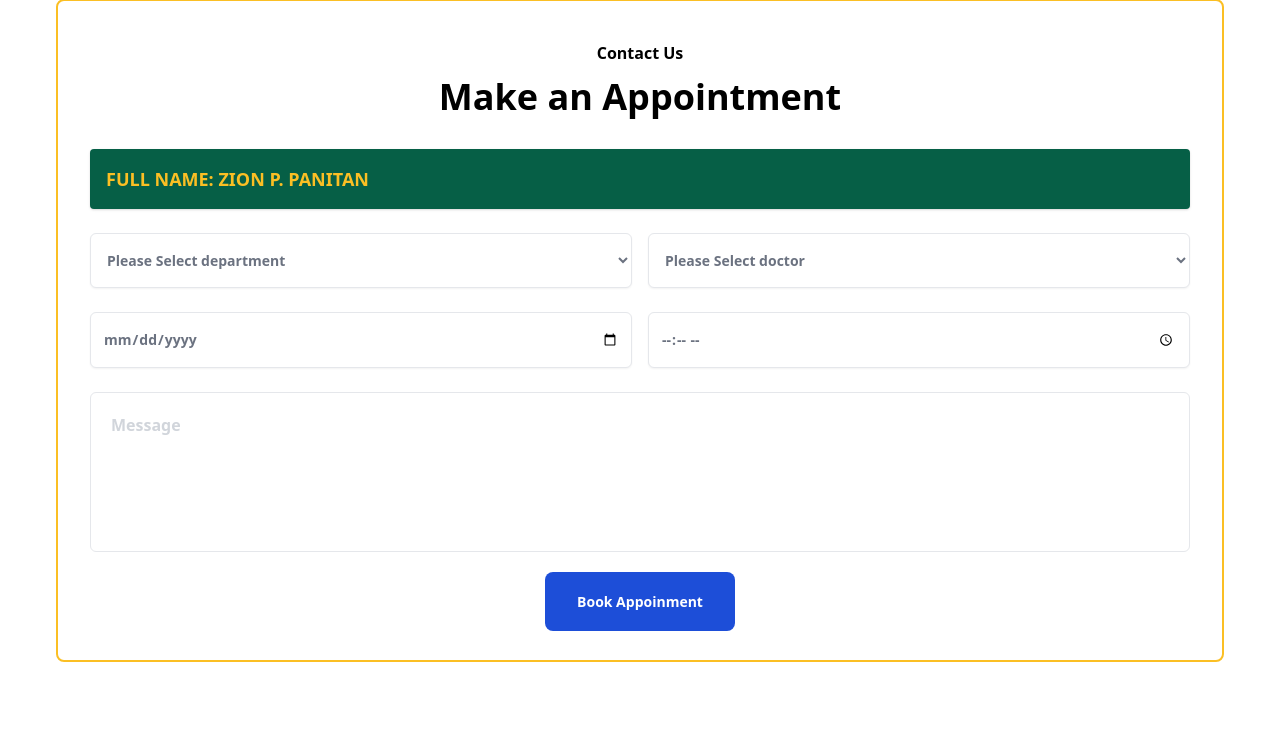
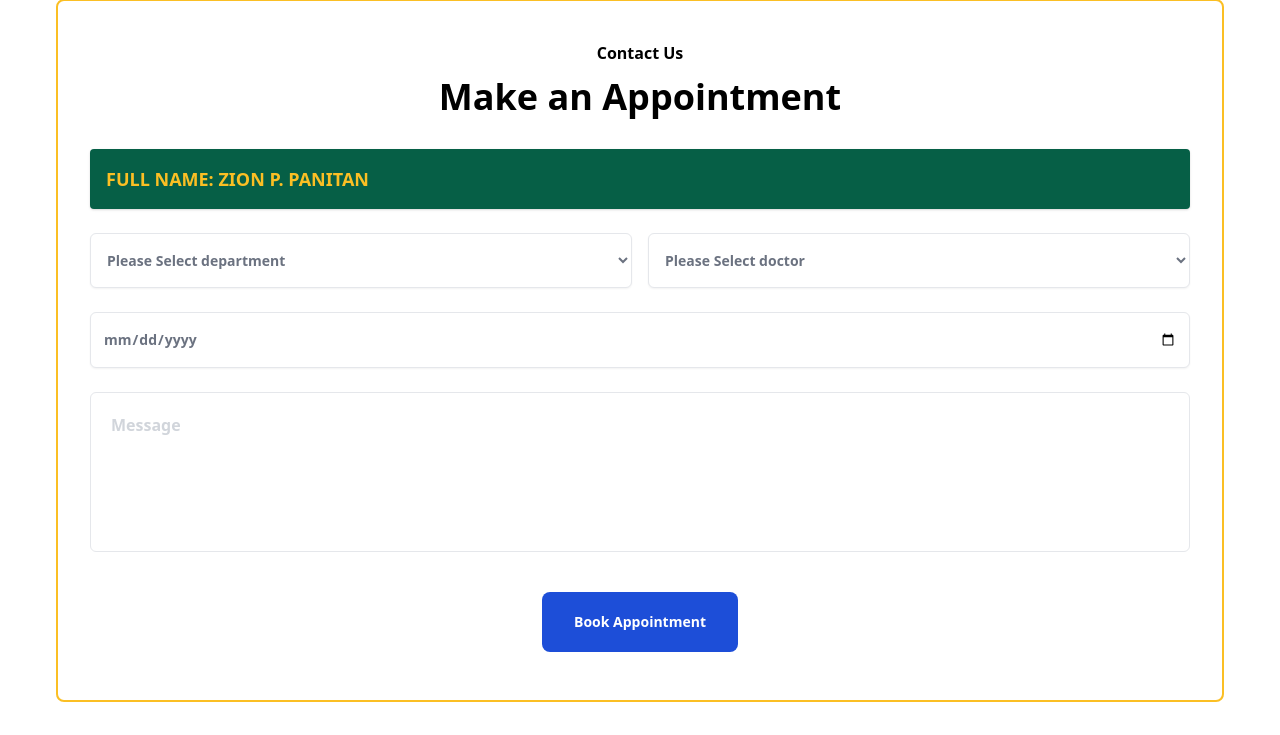
Before and after one commit to Striqes/OnliCare, a PHP site: page /user/patient/appointment.php in a window 1280 px wide. Shown: the part 65-800 px from the top of the page. Run offline with PHP 8.4, Linux system fonts and the light colour scheme; a user stored in the database is signed in; data comes from the database, SQL or seed files in the repository; tables that the repository leaves empty hold one stand-in row (values such as "Sample post").

Commit message:
nakalimutan kuna ginawa ko dito

```diff
--- a/Project/user/patient/appointment.php
+++ b/Project/user/patient/appointment.php
@@ -1,25 +1,45 @@
     <?php
 include '../core/sessiontimeout.php';
+
     include '../core/connection.php';
     $conn = new mysqli("localhost","root","","onlicare");
+
     if ($conn -> connect_errno) {
       echo "Failed to connect to MySQL: " . $conn -> connect_error;
       exit();
     }
 
-function getDoctorsByDepartment($department_id) {
-    global $conn;
-    $sql = "SELECT doctor.Doctor_ID, user.First_Name FROM doctor JOIN user ON doctor.User_ID = user.UserID WHERE doctor.Department_ID = ?";
+    // Check if the user is logged in
+    if (!isset($_SESSION['user_id'])) {
+        exit('User is not logged in.');
+    }
+
+if ($_SERVER["REQUEST_METHOD"] == "POST") {
+    if (isset($_POST['select_doctor']) && isset($_POST['date']) && isset($_POST['textarea'])) {
+        $user_id = $_SESSION['user_id'];
+        $doctor_id = $_POST['select_doctor'];
+        $date = $_POST['date'];
+        $message = $_POST['textarea'];
+
+        if (empty($doctor_id) || empty($date) || empty($message)) {
+            exit('All form fields are required.');
+        }
+
+
+        $sql = "INSERT INTO appointment (Doctor_ID, Patient_ID, date, Status) VALUES (?, ?, ?, 'pending')";
         $stmt = $conn->prepare($sql);
-    $stmt->bind_param("i", $department_id);
+        $stmt->bind_param("iis", $doctor_id, $user_id, $date);
         $stmt->execute();
 
-    $result = $stmt->get_result();
-    return $result->fetch_all(MYSQLI_ASSOC);
+        if ($stmt->affected_rows === 0) {
+            exit('Failed to make an appointment.');
+        } else {
+            echo 'Appointment successfully made.';
         }
-
-$department_id = 1; // replace this with the actual department id
-$doctors = getDoctorsByDepartment($department_id);
+    } else {
+        echo 'All form fields are required.';
+    }
+}
     ?>
 
 <!DOCTYPE html>
@@ -37,12 +57,10 @@ $doctors = getDoctorsByDepartment($department_id);
   <div class="mt-10 text-center font-bold">Contact Us</div>
   <div class="mt-3 text-center text-4xl font-bold">Make an Appointment</div>
   <div class="p-8">
-  <form action="process_appointment.php" method="POST">
+  <form  method="POST">
   <div class="flex flex-col gap-4 p-4 bg-green-800 rounded shadow">
         <?php
-
         $user_id = $_SESSION['user_id'];
-
         $query = "SELECT First_Name, Middle_Initial, Last_Name FROM user WHERE UserID = ?";
         $stmt = $conn->prepare($query);
         $stmt->bind_param("i", $user_id); // "i" indicates the variable type is integer
@@ -77,11 +95,9 @@ $doctors = getDoctorsByDepartment($department_id);
         </select>
     </div>
 
-    <script src="https://ajax.googleapis.com/ajax/libs/jquery/3.5.1/jquery.min.js"></script>
     <script>
-    $(document).ready(function(){
-        $("#department").change(function(){
-            var deptName = $(this).val();
+    function updateDoctors() {
+        var deptName = $("#department").val();
         $.ajax({
             url: '../core/get_doctors.php',
             type: 'post',
@@ -97,19 +113,17 @@ $doctors = getDoctorsByDepartment($department_id);
                 }
             }
         });
-        });
-    });
+    }
   </script>
 
     <div class="my-6 flex gap-4">
-        <input type="date" name="date" id="date" class="block w-1/2 rounded-md border border-slate-300 bg-white px-3 py-4 font-semibold text-gray-500 shadow-sm focus:border-sky-500 focus:outline-none focus:ring-1 focus:ring-sky-500 sm:text-sm">
-        <input type="time" name="time" id="time" class="block w-1/2 rounded-md border border-slate-300 bg-white px-3 py-4 font-semibold text-gray-500 shadow-sm focus:border-sky-500 focus:outline-none focus:ring-1 focus:ring-sky-500 sm:text-sm">
+    <input type="date" name="date" class="block w-full rounded-md border border-slate-300 bg-white px-3 py-4 font-semibold text-gray-500 shadow-sm focus:border-sky-500 focus:outline-none focus:ring-1 focus:ring-sky-500 sm:text-sm" required>
     </div>
         <div class="">
         <textarea name="textarea" id="text" cols="30" rows="10" class="mb-10 h-40 w-full resize-none rounded-md border border-slate-300 p-5 font-semibold text-gray-300">Message</textarea>
         </div>
         <div class="text-center">
-        <a class="cursor-pointer rounded-lg bg-blue-700 px-8 py-5 text-sm font-semibold text-white">Book Appoinment</a>
+        <button type="submit" class="rounded-lg bg-blue-700 px-8 py-5 text-sm font-semibold text-white">Book Appointment</button>
         </div>
     </form>
   </div>
```
Lines whose indentation alone changed are shown as unchanged.
